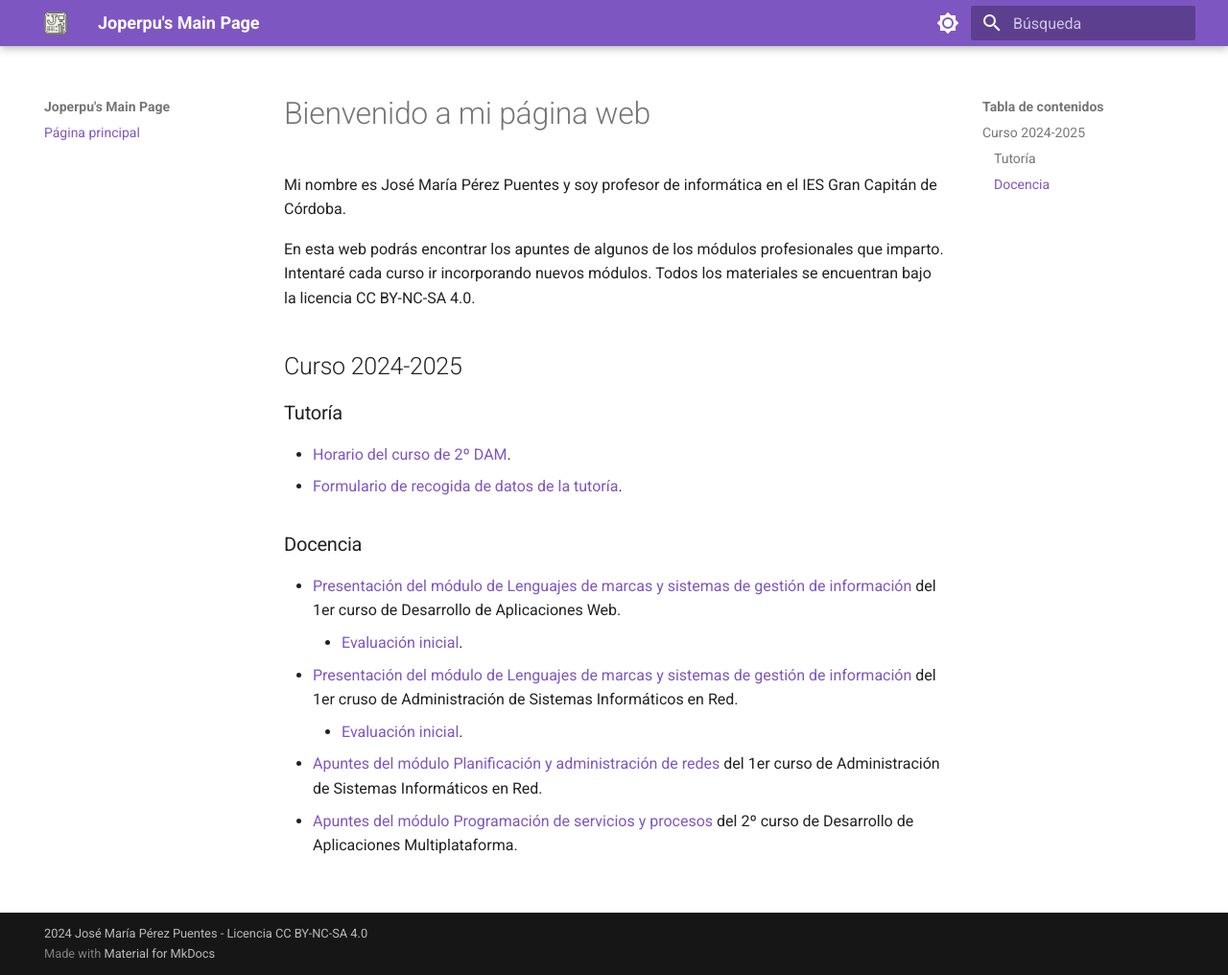
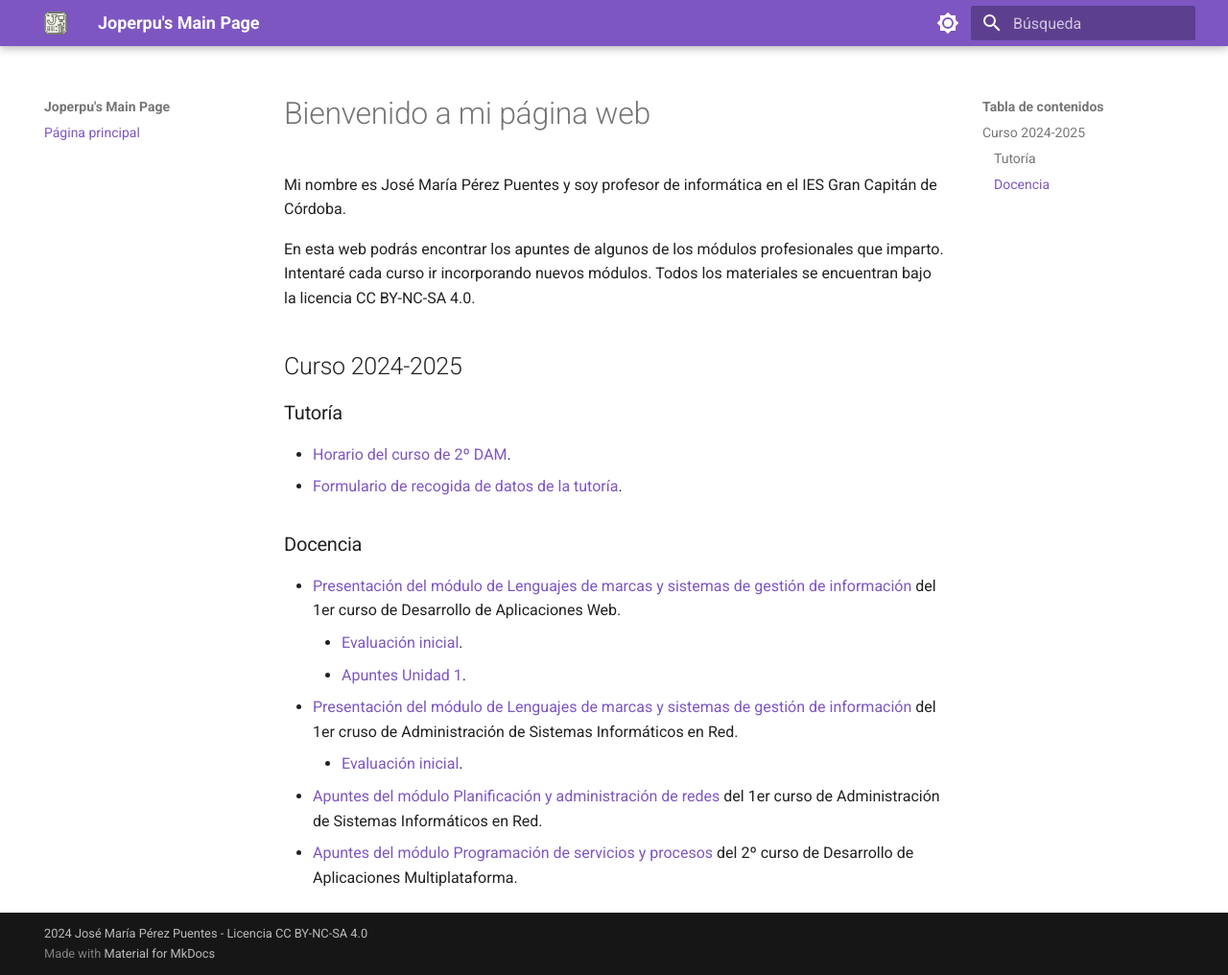
Before and after one commit to Joperpu/joperpu.github.io, an MkDocs documentation site: the page built from docs/index.md, in a window 1280 px wide and 1016 px high. Shown: the whole window at 96% size. Built offline with MkDocs 1.6.1 and Material for MkDocs 9.7.7, drawn with Linux system fonts in a browser that asks for light colours.

Commit message:
Materiales LM

```diff
--- a/docs/index.md
+++ b/docs/index.md
@@ -15,7 +15,7 @@ En esta web podrás encontrar los apuntes de algunos de los módulos profesional
 
 * [Presentación del módulo de Lenguajes de marcas y sistemas de gestión de información](assets/files/Presentación_LMSGI_DAW.pdf) del 1er curso de Desarrollo de Aplicaciones Web.
     * [Evaluación inicial](https://forms.gle/ZRAfA63HXZiS7cCU6).
-    <!-- * [Apuntes Unidad 1](assets/files/UD1.pdf). -->
+    * [Apuntes Unidad 1](assets/files/UD1.pdf).
 * [Presentación del módulo de Lenguajes de marcas y sistemas de gestión de información](assets/files/Presentación_LMSGI_ASIR.pdf) del 1er cruso de Administración de Sistemas Informáticos en Red.
     * [Evaluación inicial](https://forms.gle/ZRAfA63HXZiS7cCU6).
 * [Apuntes del módulo Planificación y administración de redes](https://joperpu.github.io/par2425/) del 1er curso de Administración de Sistemas Informáticos en Red.
```
Also changed, not shown: 1 other file.
